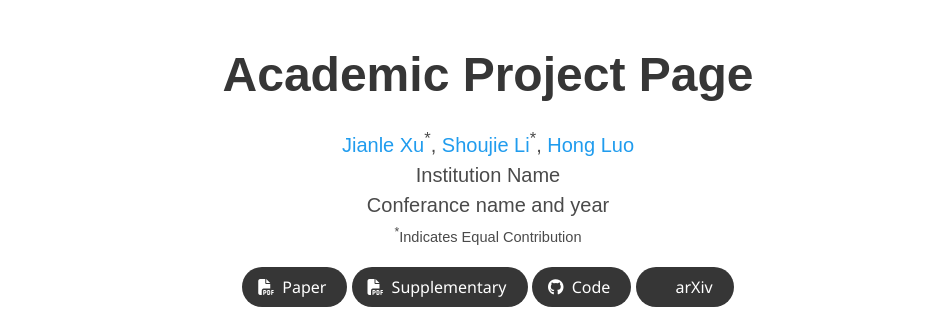
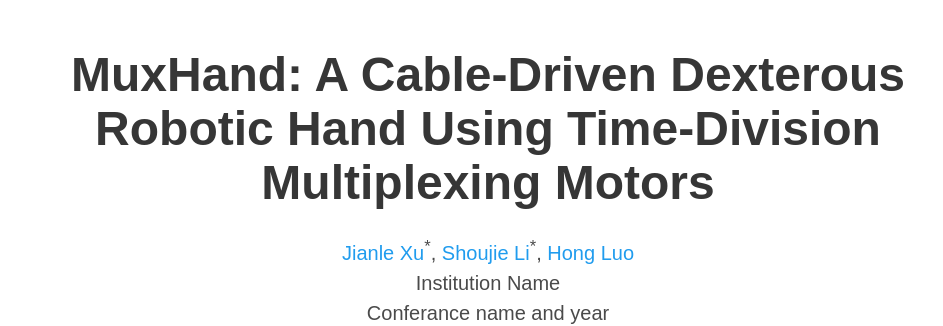
Before and after one commit to xujianle/MuxHand.github.io, a plain HTML site: page index.html in a window 1280 px wide. Shown: the top 326 px of the page, without its empty margins (152-1095 px from the left). Drawn offline with nearby package versions, Linux system fonts and the light colour scheme; some icons are missing; a web font is replaced by a local one.

Commit message:
Update index.html

```diff
--- a/index.html
+++ b/index.html
@@ -52,7 +52,7 @@
       <div class="container is-max-desktop">
         <div class="columns is-centered">
           <div class="column has-text-centered">
-            <h1 class="title is-1 publication-title">Academic Project Page</h1>
+            <h1 class="title is-1 publication-title">MuxHand: A Cable-Driven Dexterous Robotic Hand Using Time-Division Multiplexing Motors</h1>
             <div class="is-size-5 publication-authors">
               <!-- Paper authors -->
               <span class="author-block">
```
